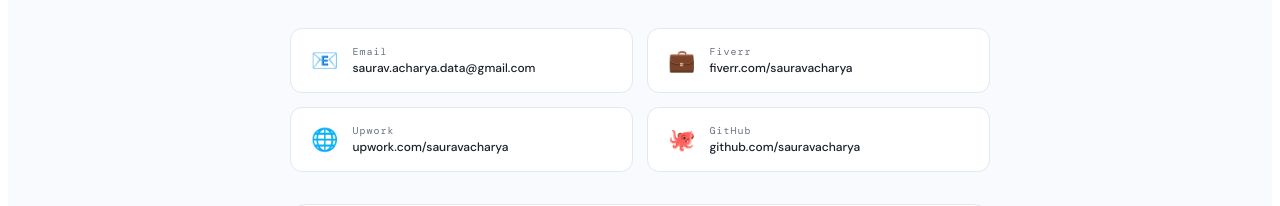
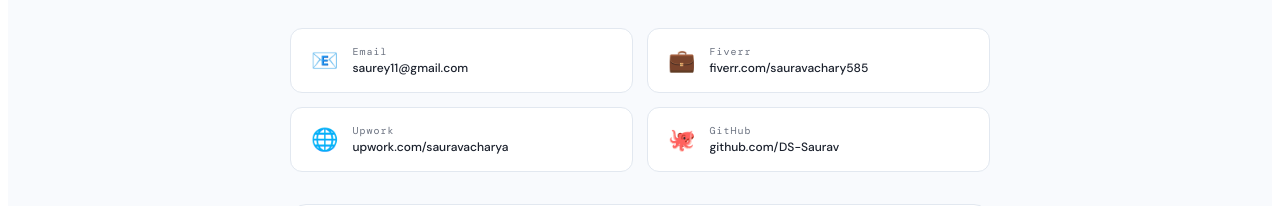
Before and after one commit to DS-Saurav/my-portfolio, a React (Vite) app: page / in a window 1280 px wide. Shown: the part 10980-11186 px from the top of the page. Built offline with nearby package versions, Linux system fonts and the light colour scheme; a web font is replaced by a local one.

Commit message:
fix: Update dataset link to raw url

```diff
--- a/src/App.jsx
+++ b/src/App.jsx
@@ -114,8 +114,8 @@
     tools: ["Python","Pandas","NumPy"],
     before: "18,400 rows · 34% unusable", after: "17,102 rows · 100% analysis-ready",
     result: "Client ran first accurate monthly revenue report in 3 years.",
-    github: "https://github.com/sauravacharya/cafe-sales-cleaning",
-    dataset: "https://github.com/sauravacharya/cafe-sales-cleaning/raw/main/data/cleaned_cafe_sales.csv",
+    github: "https://github.com/DS-Saurav/Cafe-sales",
+    dataset: "https://raw.githubusercontent.com/DS-Saurav/Cafe-sales/refs/heads/main/Sales_cleaned.csv?token=GHSAT0AAAAAAD2IJ4YEC4XA5QAKWW3VTCU22PGH2YQ",
     qualityBefore: 34, qualityAfter: 2,
   },
   {
@@ -1594,10 +1594,10 @@
           <p style={{ fontFamily: "'DM Mono', monospace", fontSize: 12, color: "#C05621", fontWeight: 600, marginBottom: 44 }}>⚠ Currently accepting a limited number of new clients.</p>
           <div className="contact-grid" style={{ display: "grid", gridTemplateColumns: "1fr 1fr", gap: 14, marginBottom: 32 }}>
             {[
-              { icon: "📧", label: "Email",  val: "saurav.acharya.data@gmail.com", href: "mailto:saurav.acharya.data@gmail.com" },
-              { icon: "💼", label: "Fiverr", val: "fiverr.com/sauravacharya",       href: "https://www.fiverr.com/sauravacharya" },
-              { icon: "🌐", label: "Upwork", val: "upwork.com/sauravacharya",       href: "https://www.upwork.com/freelancers/sauravacharya" },
-              { icon: "🐙", label: "GitHub", val: "github.com/sauravacharya",       href: "https://github.com/sauravacharya" },
+              { icon: "📧", label: "Email",  val: "saurey11@gmail.com", href: "mailto:saurey11@gmail.com" },
+              { icon: "💼", label: "Fiverr", val: "fiverr.com/sauravachary585",       href: "https://www.fiverr.com/sauravachary585" },
+              { icon: "🌐", label: "Upwork", val: "upwork.com/sauravacharya",       href: "https://www.upwork.com/freelancers/~013221699648ab7a0a" },
+              { icon: "🐙", label: "GitHub", val: "github.com/DS-Saurav",       href: "https://github.com/DS-Saurav" },
             ].map(c => (
               <a key={c.label} href={c.href} target="_blank" rel="noopener noreferrer" aria-label={`${c.label}: ${c.val}`}
                 style={{ display: "flex", alignItems: "center", gap: 14, background: dark ? "#161b22" : "#fff", border: `1px solid ${border}`, borderRadius: 12, padding: "16px 20px", textDecoration: "none", transition: "border-color 0.2s, transform 0.2s, box-shadow 0.2s" }}
```
